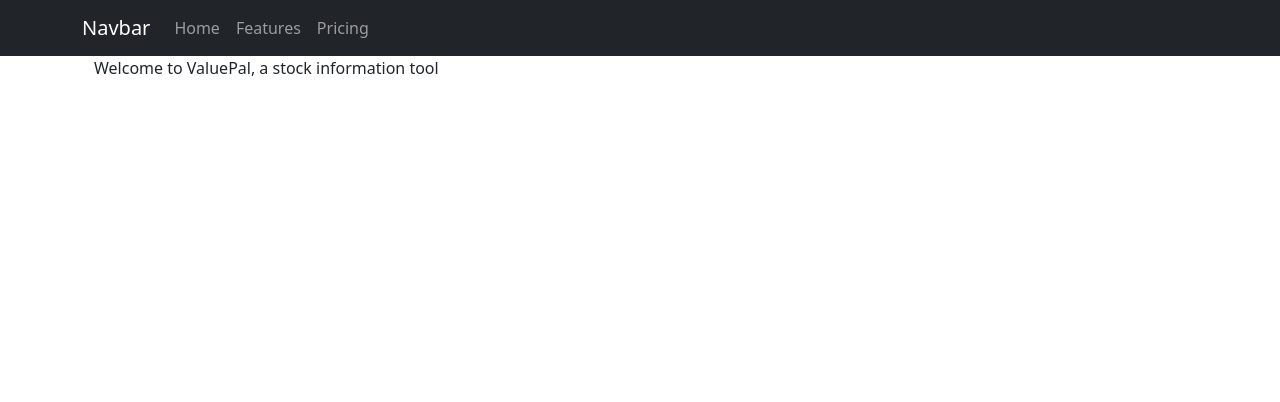
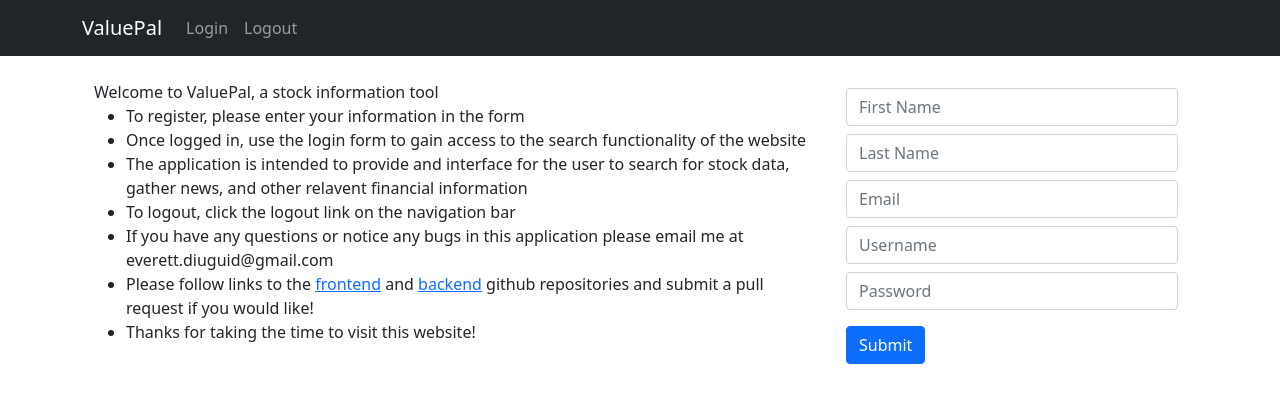
Before and after one commit to diuguide/valuePal-UI, a React (Create React App) app in the folder client/: page / in a window 1280 px wide. Shown: the top 402 px of the page. Built offline with nearby package versions, Linux system fonts and the light colour scheme.

Commit message:
implemented redux, organized welcome page

```diff
--- a/client/src/app/store.ts
+++ b/client/src/app/store.ts
@@ -1,8 +1,9 @@
 import { configureStore, ThunkAction, Action } from '@reduxjs/toolkit';
+import errorReducer from "../slice/error/errorSlice";
 
 export const store = configureStore({
   reducer: {
-
+    error: errorReducer
   },
 });
 
--- a/client/src/components/Auth/Register.tsx
+++ b/client/src/components/Auth/Register.tsx
@@ -26,9 +26,36 @@ const Register = () => {
 
   return (
     <Row>
-      <Col lg={4}>
+      <Col>
         <Form>
-          <Form.Group>
+          <Form.Group className="m-2">
+            <Form.Control
+              type="text"
+              name="firstName"
+              value={registerCreds.firstName}
+              onChange={handleChange}
+              placeholder="First Name"
+            ></Form.Control>
+          </Form.Group>
+          <Form.Group className="m-2">
+            <Form.Control
+              type="text"
+              name="lastName"
+              value={registerCreds.lastName}
+              onChange={handleChange}
+              placeholder="Last Name"
+            ></Form.Control>
+          </Form.Group>
+          <Form.Group className="m-2">
+            <Form.Control
+              type="text"
+              name="email"
+              value={registerCreds.email}
+              onChange={handleChange}
+              placeholder="Email"
+            ></Form.Control>
+          </Form.Group>
+          <Form.Group className="m-2">
             <Form.Control
               type="text"
               name="username"
@@ -37,7 +64,7 @@ const Register = () => {
               placeholder="Username"
             ></Form.Control>
           </Form.Group>
-          <Form.Group>
+          <Form.Group className="m-2">
             <Form.Control
               type="password"
               name="password"
@@ -46,34 +73,10 @@ const Register = () => {
               placeholder="Password"
             ></Form.Control>
           </Form.Group>
-          <Form.Group>
-            <Form.Control
-              type="text"
-              name="firstName"
-              value={registerCreds.firstName}
-              onChange={handleChange}
-              placeholder="First Name"
-            ></Form.Control>
-          </Form.Group>
-          <Form.Group>
-            <Form.Control
-              type="text"
-              name="lastName"
-              value={registerCreds.lastName}
-              onChange={handleChange}
-              placeholder="Last Name"
-            ></Form.Control>
-          </Form.Group>
-          <Form.Group>
-            <Form.Control
-              type="text"
-              name="email"
-              value={registerCreds.email}
-              onChange={handleChange}
-              placeholder="Email"
-            ></Form.Control>
-          </Form.Group>
-          <Button onClick={handleClick}>Submit</Button>
+
+          <Button className="m-2" onClick={handleClick}>
+            Submit
+          </Button>
         </Form>
       </Col>
     </Row>
--- a/client/src/components/Main/Welcome.tsx
+++ b/client/src/components/Main/Welcome.tsx
@@ -1,11 +1,26 @@
 import {Row, Col, Container} from "react-bootstrap";
+import Register from "../Auth/Register";
 
 const Welcome = () => {
     return(
         <Container>
-            <Row>
-                <Col>
+            <Row className="mt-4">
+                <Col lg={8} md={6} xs={11}>
                 <div className="intro">Welcome to ValuePal, a stock information tool</div>
+                <div className="intro-instructions">
+                    <ul>
+                        <li>To register, please enter your information in the form</li>
+                        <li>Once logged in, use the login form to gain access to the search functionality of the website</li>
+                        <li>The application is intended to provide and interface for the user to search for stock data, gather news, and other relavent financial information</li>
+                        <li>To logout, click the logout link on the navigation bar</li>
+                        <li>If you have any questions or notice any bugs in this application please email me at <span className="email-link">everett.diuguid@gmail.com</span></li>
+                        <li>Please follow links to the <a href="https://github.com/diuguide/valuePal-UI">frontend</a> and <a href="https://github.com/diuguide/valuePal-java">backend</a> github repositories and submit a pull request if you would like!</li>
+                        <li>Thanks for taking the time to visit this website!</li>
+                    </ul>
+                </div>
+                </Col>
+                <Col lg={4} md={6} xs={11}>
+                    <Register />
                 </Col>
             </Row>
         </Container>
--- a/client/src/components/Navigation/NavBar.tsx
+++ b/client/src/components/Navigation/NavBar.tsx
@@ -1,18 +1,17 @@
-import { Navbar, Container, Nav } from "react-bootstrap"
+import { Navbar, Container, Nav } from "react-bootstrap";
 
 const NavBar = () => {
-    return (
-        <Navbar bg="dark" variant="dark">
-        <Container>
-        <Navbar.Brand href="#home">Navbar</Navbar.Brand>
+  return (
+    <Navbar bg="dark" variant="dark">
+      <Container>
+        <Navbar.Brand href="/">ValuePal</Navbar.Brand>
         <Nav className="me-auto">
-          <Nav.Link href="#home">Home</Nav.Link>
-          <Nav.Link href="#features">Features</Nav.Link>
-          <Nav.Link href="#pricing">Pricing</Nav.Link>
+          <Nav.Link href="/login">Login</Nav.Link>
+          <Nav.Link href="/logout">Logout</Nav.Link>
         </Nav>
-        </Container>
-      </Navbar>
-    )
-}
+      </Container>
+    </Navbar>
+  );
+};
 
 export default NavBar;
--- /dev/null
+++ b/client/src/slice/error/errorSlice.ts
@@ -0,0 +1,33 @@
+import { createSlice, PayloadAction } from "@reduxjs/toolkit";
+import { RootState } from "../../app/store";
+
+interface State {
+    showMsg: boolean,
+    msg: String
+}
+
+const initialState : State = {
+    showMsg: false,
+    msg: ""
+}
+
+export const errorSlice = createSlice({
+    name: "error",
+    initialState,
+    reducers: {
+        showMessage: (state, action : PayloadAction<String>) => {
+            state.msg = action.payload;
+            state.showMsg = true;
+        },
+        hideMessage: (state) => {
+            state.msg = "";
+            state.showMsg = false;
+        }
+    }
+})
+
+export const { showMessage, hideMessage } = errorSlice.actions;
+
+export const errorState = (state: RootState) => state.error;
+
+export default errorSlice.reducer;
```
Also changed, not shown: 1 other file (tests, documents, lock files or other folders).
